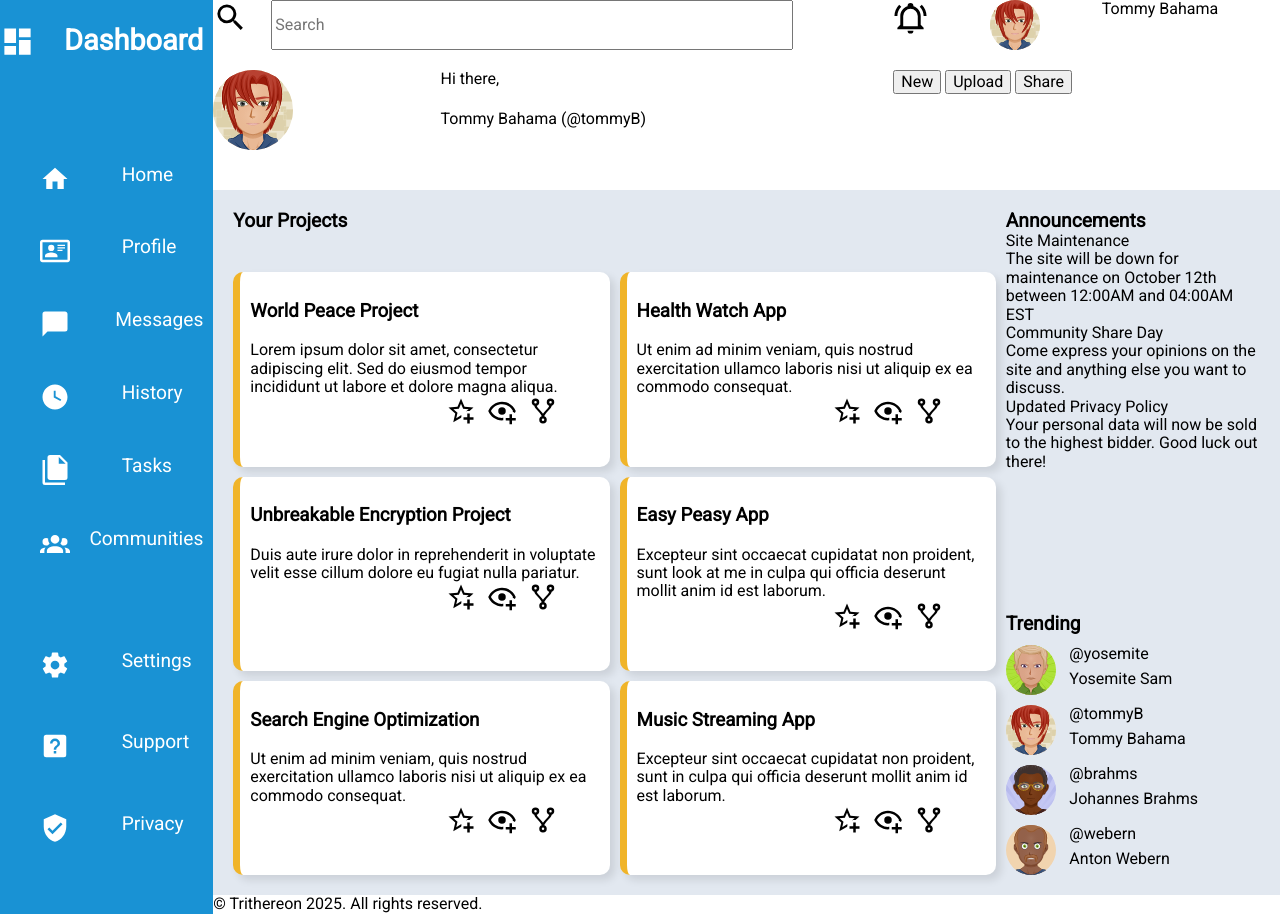
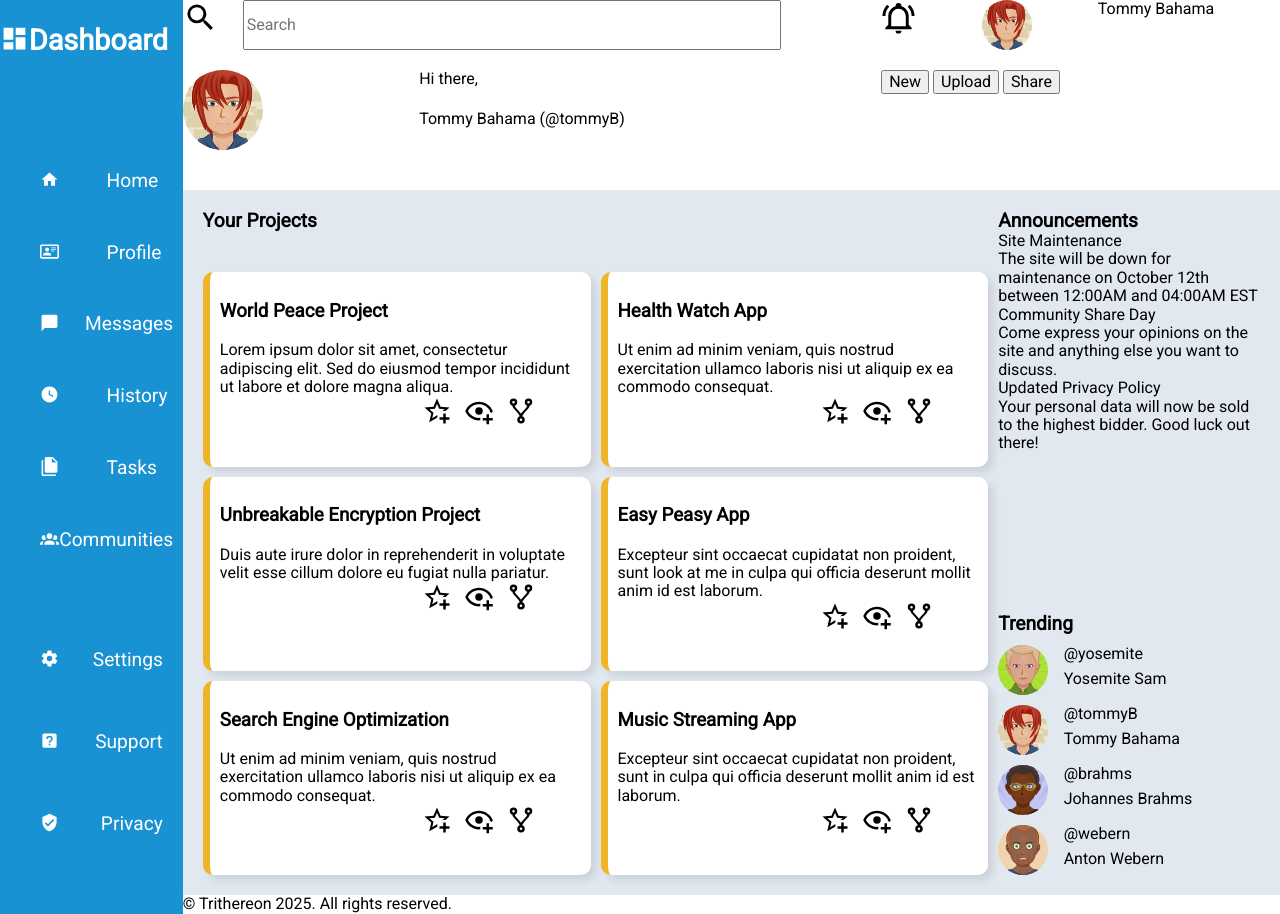
Before and after one commit to Trithereon/project-admin-dashboard, a plain HTML site: page index.html in a window 1280 px wide. Drawn offline with Linux system fonts and the light colour scheme.

Commit message:
Match icon size to font size in sidebar.

```diff
--- a/index.html
+++ b/index.html
@@ -13,43 +13,43 @@
 <body>
     <sidebar>
         <h2 class="nav-top">
-            <img width="35" height="35" src="img/sidebar/dashboard.svg" alt="Dashboard icon" class="nav">
+            <img src="img/sidebar/dashboard.svg" alt="Dashboard icon" class="dashboard">
             Dashboard
         </h2>
         <ul class="nav-mid">
             <li class="nav-item">
                 <a href="#" class="nav-link">
-                    <img width="30" height="30" src="img/sidebar/home.svg" alt="Home icon" class="nav">
+                    <img src="img/sidebar/home.svg" alt="Home icon" class="nav">
                     Home
                 </a>
             </li>
             <li class="nav-item">
                 <a href="#" class="nav-link">
-                    <img width="30" height="30" src="img/sidebar/profile.svg" alt="Profile icon" class="nav">
+                    <img src="img/sidebar/profile.svg" alt="Profile icon" class="nav">
                     Profile
                 </a>
             </li>
             <li class="nav-item">
                 <a href="#" class="nav-link">
-                    <img width="30" height="30" src="img/sidebar/messages.svg" alt="Messages icon" class="nav">
+                    <img src="img/sidebar/messages.svg" alt="Messages icon" class="nav">
                     Messages
                 </a>
             </li>
             <li class="nav-item">
                 <a href="#" class="nav-link">
-                    <img width="30" height="30" src="img/sidebar/history.svg" alt="History icon" class="nav">
+                    <img src="img/sidebar/history.svg" alt="History icon" class="nav">
                     History
                 </a>
             </li>
             <li class="nav-item">
                 <a href="#" class="nav-link">
-                    <img width="30" height="30" src="img/sidebar/tasks.svg" alt="Tasks icon" class="nav">
+                    <img src="img/sidebar/tasks.svg" alt="Tasks icon" class="nav">
                     Tasks
                 </a>
             </li>
             <li class="nav-item">
                 <a href="#" class="nav-link">
-                    <img width="30" height="30" src="img/sidebar/communities.svg" alt="Communities icon" class="nav">
+                    <img src="img/sidebar/communities.svg" alt="Communities icon" class="nav">
                     Communities
                 </a>
             </li>
@@ -57,19 +57,19 @@
         <ul class="nav-bot">
             <li class="nav-item">
                 <a href="#" class="nav-link">
-                    <img width="30" height="30" src="img/sidebar/settings.svg" alt="Settings icon" class="nav">
+                    <img src="img/sidebar/settings.svg" alt="Settings icon" class="nav">
                     Settings
                 </a>
             </li>
             <li class="nav-item">
                 <a href="#" class="nav-link">
-                    <img width="30" height="30" src="img/sidebar/support.svg" alt="Support icon" class="nav">
+                    <img src="img/sidebar/support.svg" alt="Support icon" class="nav">
                     Support
                 </a>
             </li>
             <li class="nav-item">
                 <a href="#" class="nav-link">
-                    <img width="30" height="30" src="img/sidebar/privacy.svg" alt="Privacy icon" class="nav">
+                    <img src="img/sidebar/privacy.svg" alt="Privacy icon" class="nav">
                     Privacy
                 </a>
             </li>
--- a/style.css
+++ b/style.css
@@ -21,7 +21,7 @@ a:active {
 
 body {
     display: grid;
-    grid-template-columns: 1fr 5fr;
+    grid-template-columns: 1fr 6fr;
     grid-template-rows: 1fr 9fr;
 }
 
@@ -34,11 +34,19 @@ sidebar {
     color:white;
     font-size:1.2rem;
     gap: 10px;
-    padding-right: 10px;
+    padding-right: 20px;
 }
 
 sidebar img {
     filter: invert(1) brightness(2);
+}
+
+img.nav {
+    width: 1.2rem;
+}
+
+img.dashboard {
+    width: 1.8rem;
 }
 
 .nav-top {
@@ -54,6 +62,7 @@ sidebar img {
     grid-template-rows: repeat(1fr, 6);
     grid-column: 1 / 3;
     grid-row: 2 / 7;
+    justify-content: start;
 }
 
 .nav-bot {
```
